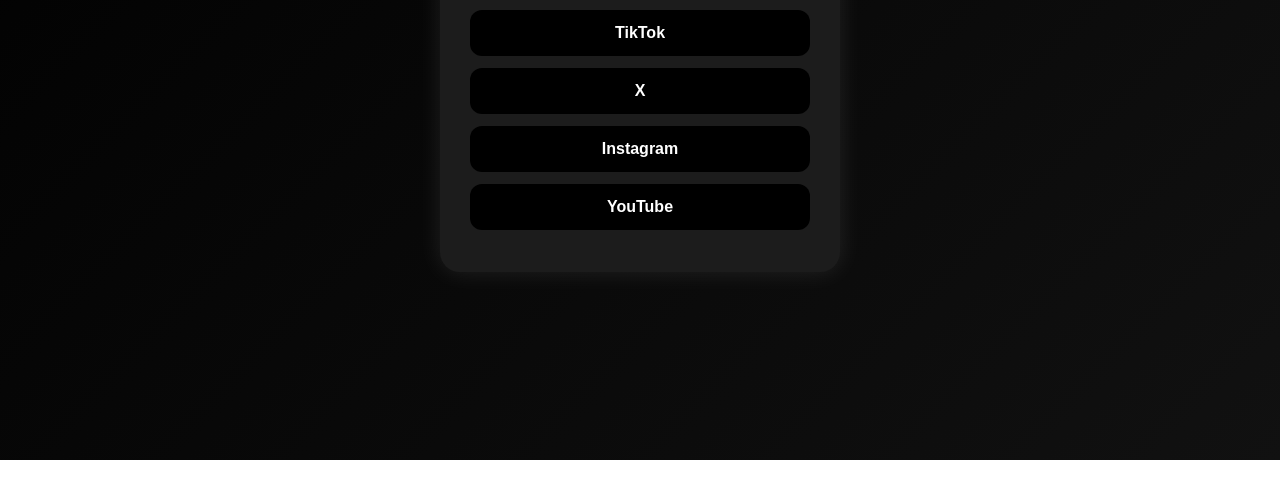
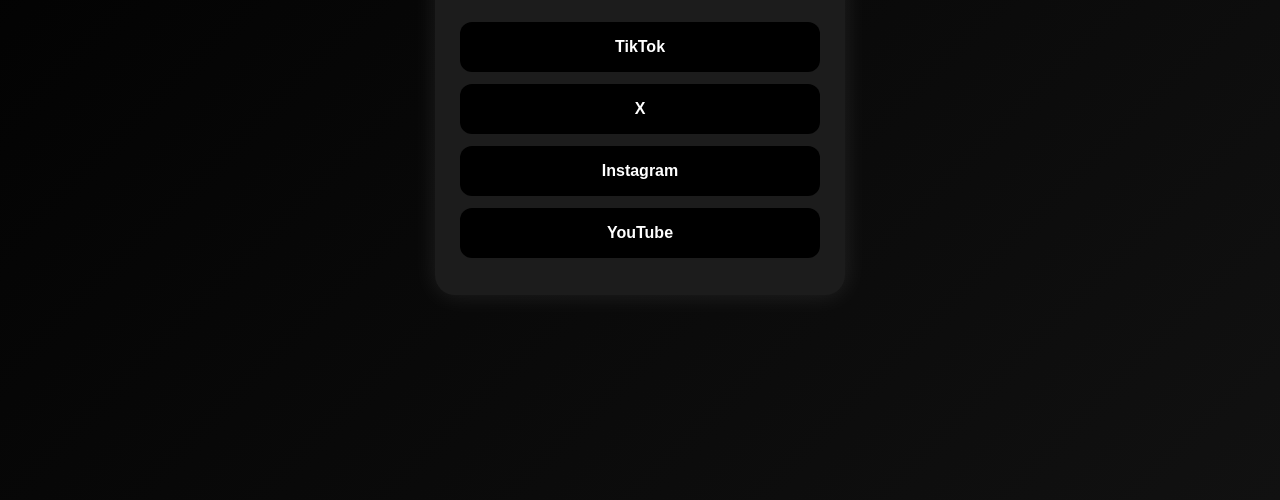
Before and after one commit to PixelCrew8/pikunova8, a plain HTML site: page index.html in a window 1280 px wide. Shown: the part 340-840 px from the top of the page. Before the commit the page ends 800 px from the top, so only its background shows below. Drawn offline with Linux system fonts and the light colour scheme.

Commit message:
Update index.html

```diff
--- a/index.html
+++ b/index.html
@@ -2,6 +2,8 @@
 <html lang="ja">
 <head>
 <meta charset="UTF-8">
+<meta name="viewport" content="width=device-width, initial-scale=1.0">
+
 <title>ぴくノヴァ</title>
 
 <style>
@@ -13,13 +15,15 @@
     display:flex;
     justify-content:center;
     align-items:center;
-    height:100vh;
+    min-height:100vh;
+    padding:20px;
 }
 
 .card{
-    width:340px;
+    width:100%;
+    max-width:360px;
     background:#1c1c1c;
-    padding:30px;
+    padding:25px;
     border-radius:20px;
     text-align:center;
     box-shadow:0 0 25px rgba(255,255,255,0.1);
@@ -39,18 +43,23 @@
     text-decoration:none;
     color:white;
     background:#000;
-    padding:14px;
+    padding:16px;
     margin:12px 0;
     border-radius:12px;
     transition:0.2s;
     border:1px solid <#1497186336610975856>33;
     font-weight:bold;
+    font-size:16px;
 }
 
 a:hover{
     background:white;
     color:black;
     transform:scale(1.03);
+}
+
+a:active{
+    transform:scale(0.97);
 }
 </style>
 
```
